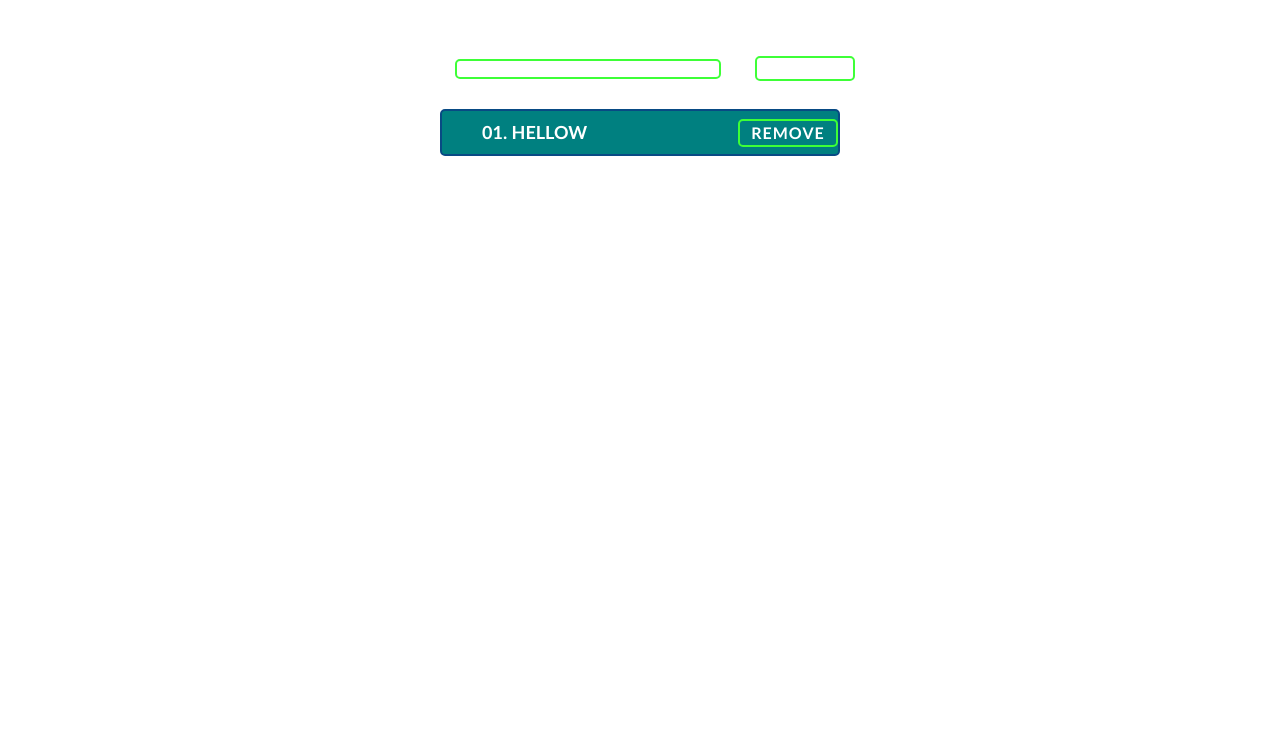
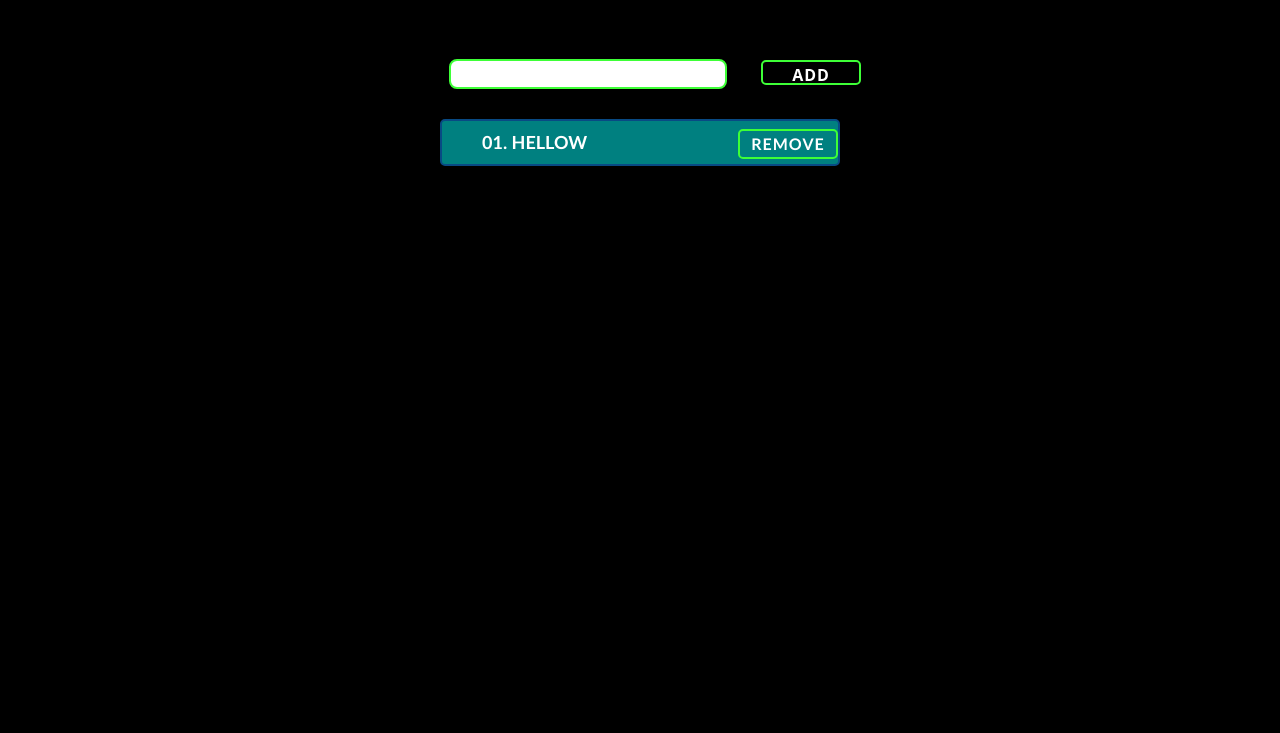
Before and after one commit to Nagaraj234928/TO-DO-LIST, a plain HTML site: page todo/index.html in a window 1280 px wide. Shown: the part 67-800 px from the top of the page. Drawn offline with nearby package versions, Linux system fonts and the light colour scheme.

Commit message:
color change

```diff
--- a/todo/index.html
+++ b/todo/index.html
@@ -9,7 +9,7 @@
     <meta name="viewport" content="width=device-width, initial-scale=1.0">
     <title>Document</title>
 </head>
-<body>
+<body style="background-color: black;">
     <header>
         <h1>
             TO-DO LIST
--- a/todo/style.css
+++ b/todo/style.css
@@ -1,7 +1,7 @@
-*{
+body{
     padding:0px;
     margin: 0px;
-
+    background-color: #3eff37;
 
 }
 body{
@@ -33,9 +33,11 @@ header{
 
 
 }
+
 #inner{
+
     border: 2px solid  #3eff37;
-    border-radius: 5px;
+    border-radius: 8px;
     font-size: medium;
     font-weight: bold;
     color: black;
@@ -45,9 +47,10 @@ header{
     letter-spacing: 1px;
     text-transform: uppercase;
     text-overflow: none;
+    padding-left: 10px;
 
     margin: 30px;
-    height: 20px;
+    height: 30px;
 }
 #count{
     width: 100px;
```
Also changed, not shown: index.html (+1 -1 lines).
